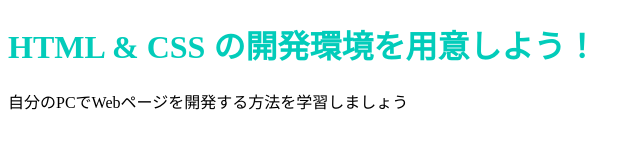
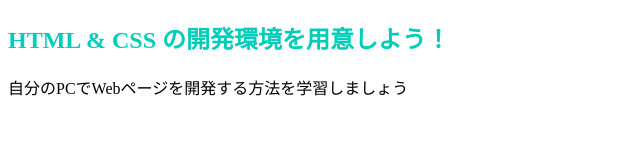
Before and after one commit to tayami38/tayami38.github.io, a plain HTML site: page index.html in a window 1280 px wide. Shown: the whole page, without its empty margins (0-640 px from the left). Drawn offline with Linux system fonts and the light colour scheme.

Commit message:
Update index.html

```diff
--- a/index.html
+++ b/index.html
@@ -6,7 +6,7 @@
     <link rel="stylesheet" href="stylesheet.css">
   </head>
   <body>
-    <h1 class="title">HTML & CSS の開発環境を用意しよう！</h1>
+    <h2 class="title">HTML & CSS の開発環境を用意しよう！</h2>
     <p>自分のPCでWebページを開発する方法を学習しましょう</p>
   </body>
 </html>
```
